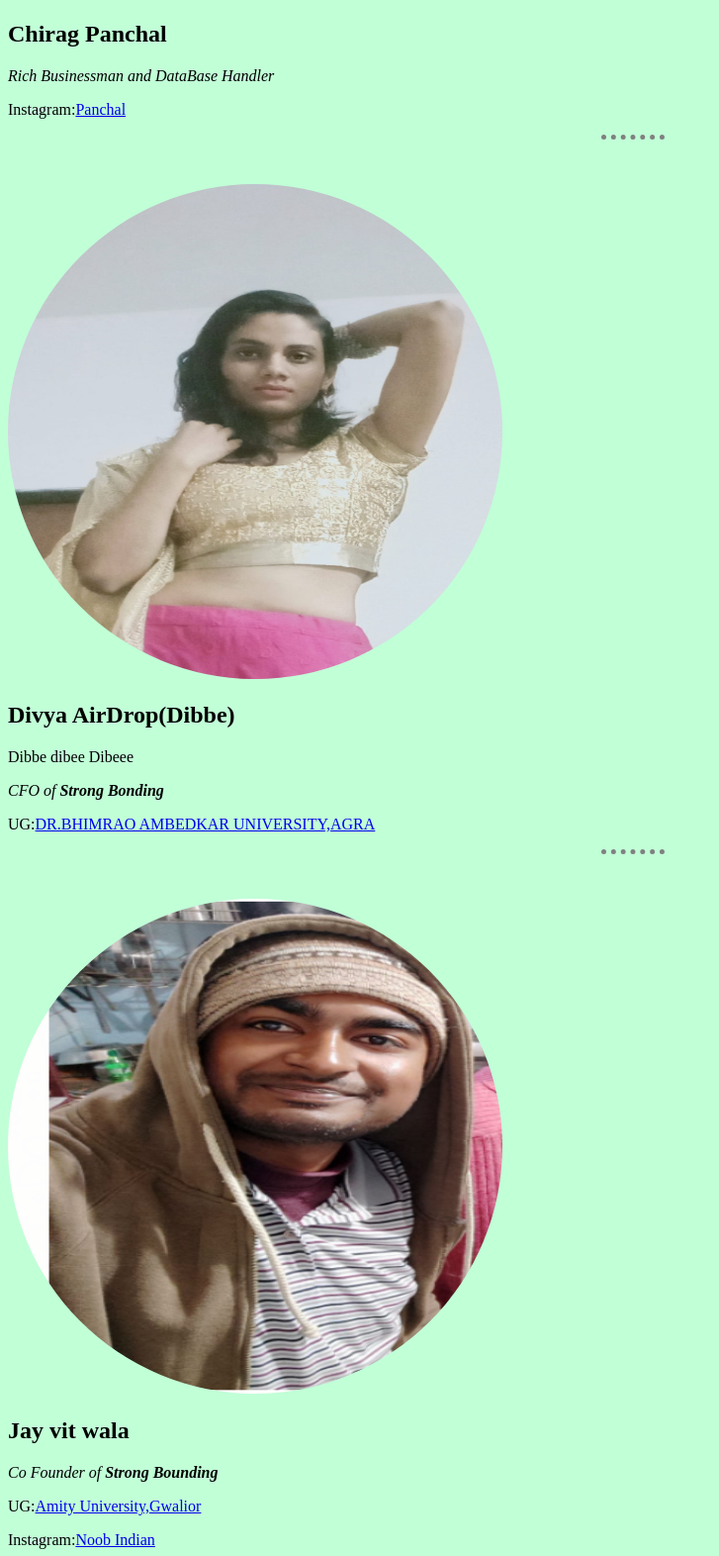
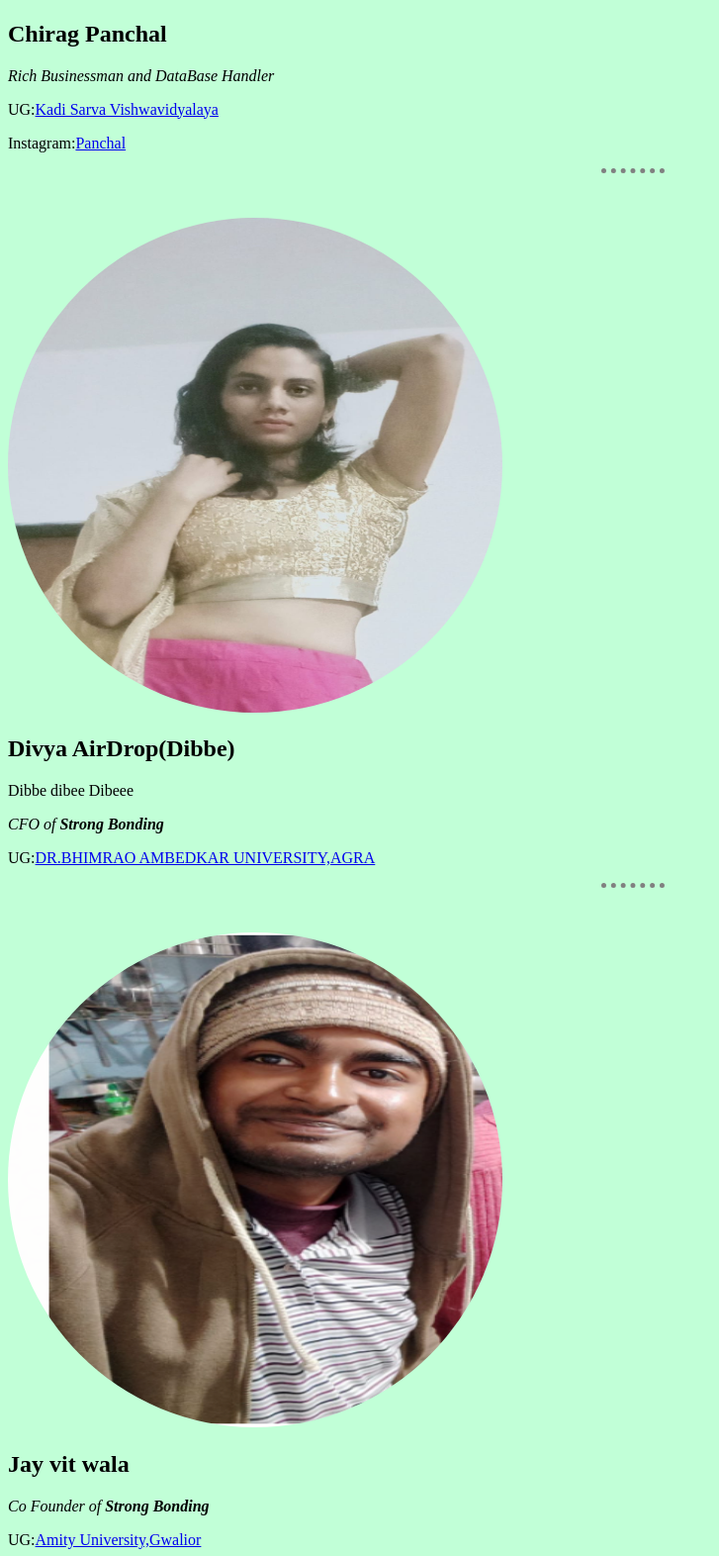
Before and after one commit to keymonsahoo/SB, a plain HTML site: page index.html in a window 1280 px wide. Shown: the part 1968-3540 px from the top of the page at 99% size, without its empty margins (0-727 px from the left). Drawn offline with Linux system fonts and the light colour scheme.

Commit message:
Update index.html

```diff
--- a/index.html
+++ b/index.html
@@ -43,6 +43,7 @@
     <img src="image/b3.jpg" style="border-radius:50%;" width="500" height="500">
     <<h2><strong>Chirag Panchal</strong></h2>
       <p><i>Rich Businessman and DataBase Handler</i></p>
+       <p>UG:<a href="https://ksv.ac.in/">Kadi Sarva Vishwavidyalaya</a></p>
       <p>Instagram:<a href="https://www.instagram.com/chirag._.panchal/">Panchal</a></p>
       <hr size="3" noshade>
       <br>
@@ -57,7 +58,7 @@
       <br>
       <img src="image/b4.PNG" style="border-radius:50%;" width="500" height="500">
       <h2><strong>Jay vit wala</strong></h2>
-      <p><i>Co Founder of <b>Strong Bounding</b></i></p>
+      <p><i>Co Founder of <b>Strong Bonding</b></i></p>
       <p>UG:<a href="https://www.amity.edu/gwalior/">Amity University,Gwalior</a></p>
       <p>Instagram:<a href="https://www.instagram.com/j_shharma/">Noob Indian</a></p>
       <hr size="3" noshade>
@@ -73,7 +74,7 @@
       <br>
       <img src="image/b14.jpg" style="border-radius:50%;" width="500" height="500">
       <h2><strong>Amoooordeeeep<strong></h2>
-      <p><i>400 Tress</i></p>
+      <p><i>400 Trees</i></p>
       <p>UG:<a href="https://lnmcbm.org/">Lalit Narayan Mishra College of Business Management</a></p>
       <p>Instagram:<a href="https://www.instagram.com/shahiamardeep93/">Amoooordeeeep</a></p>
       <hr size=3 noshade>
```
